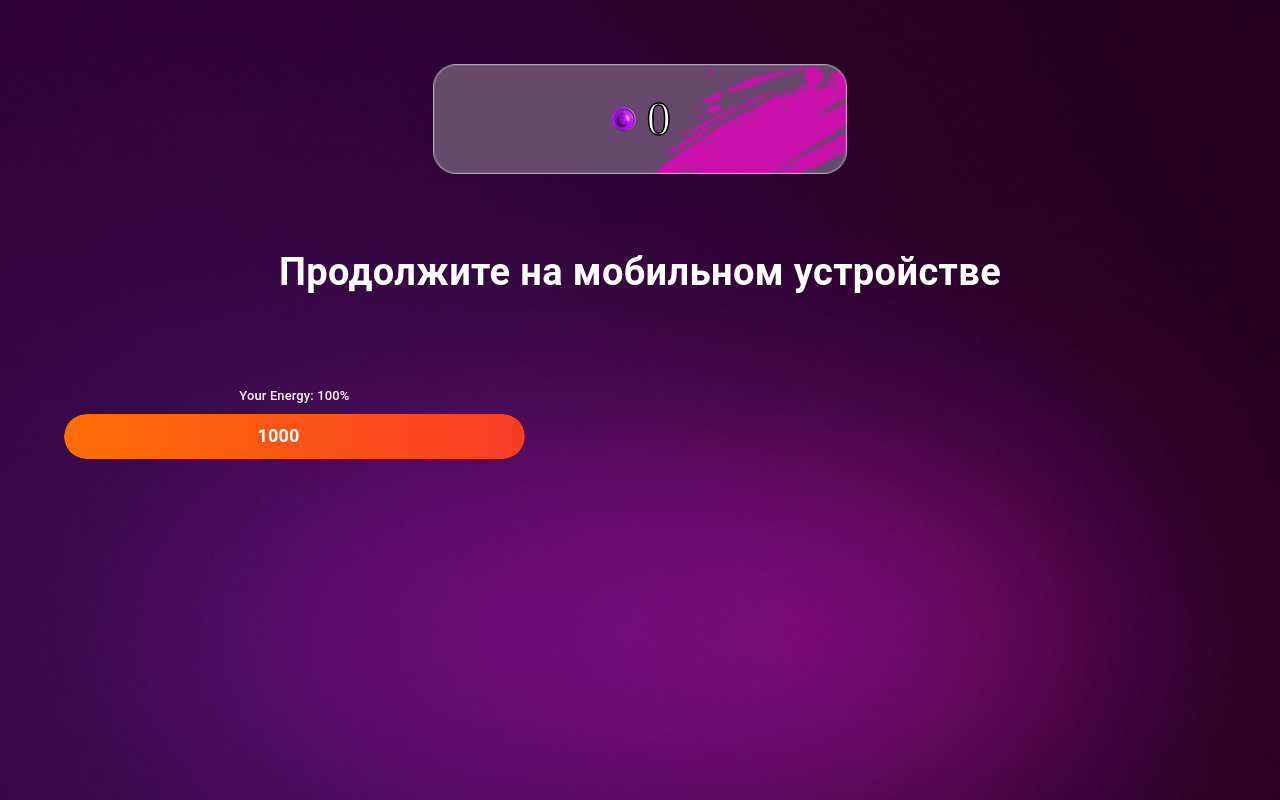
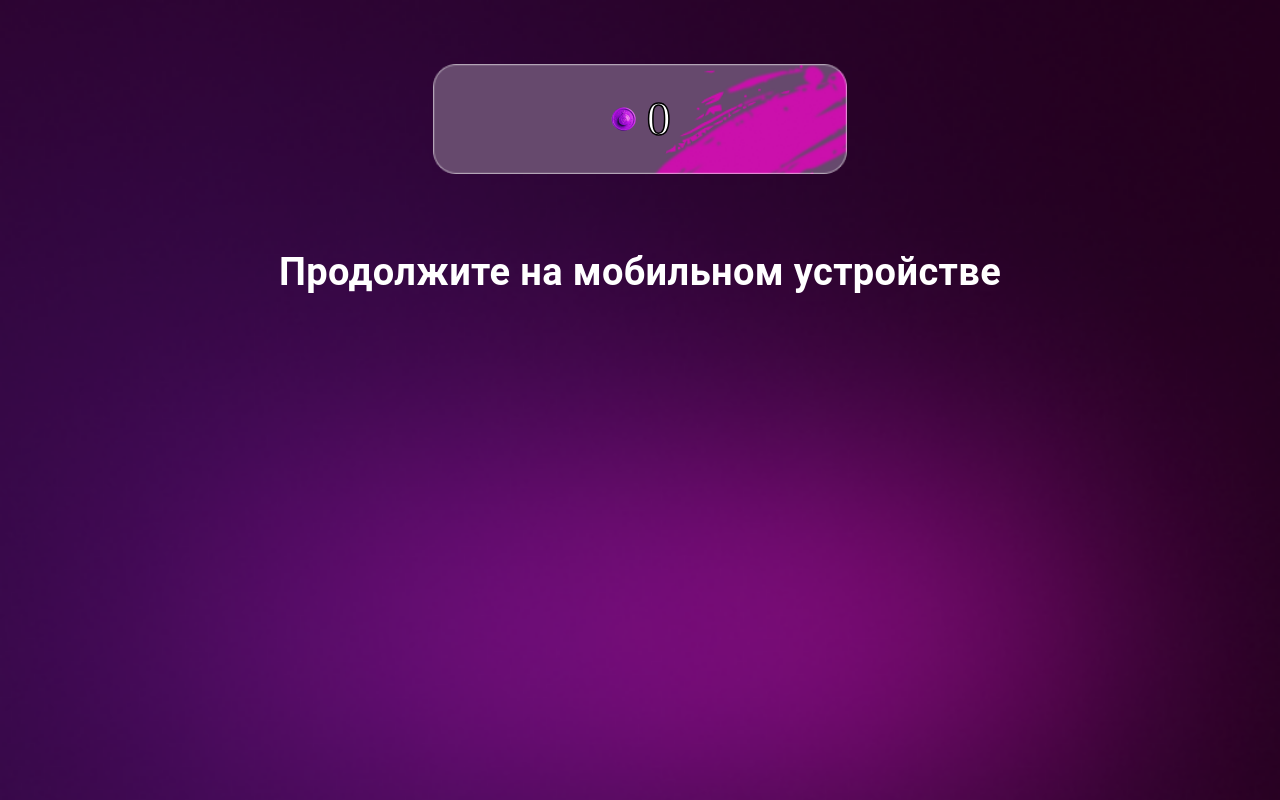
Before and after one commit to Mister-Gallardo/Tapalka-IT, a React (Vite) app: page / in a window 1280 px wide. Built offline with nearby package versions, Linux system fonts and the light colour scheme; the HTML template or start-up script is replaced by a standard one; a web font is replaced by a local one.

Commit message:
added interactive and energy count

```diff
--- a/src/App.tsx
+++ b/src/App.tsx
@@ -108,7 +108,7 @@ function App() {
         <Box
           sx={{
             mt: "60px",
-            display: "flex",
+            display: { xs: "flex", md: "none" },
             flexDirection: "column",
             alignItems: "center",
             gap: "8px",
```
